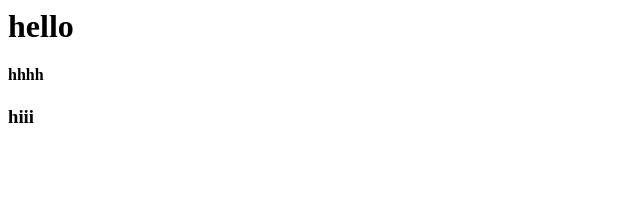
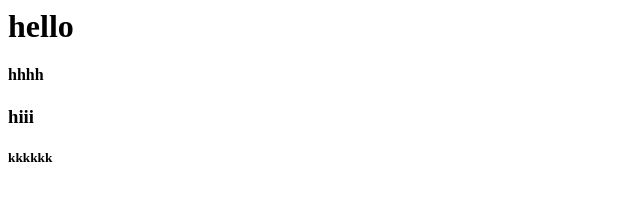
Before and after one commit to rameshpallapati/TestRepo, a plain HTML site: page index.html in a window 1280 px wide. Shown: the full height of the page, 0-640 px from the left. Drawn offline with Linux system fonts and the light colour scheme.

Commit message:
Update index.html

```diff
--- a/index.html
+++ b/index.html
@@ -1,3 +1,5 @@
 <h1>hello</h1>
 <h4> hhhh </h4>
 <h3> hiii </h3>
+
+<h5> kkkkkk </h5>
```
